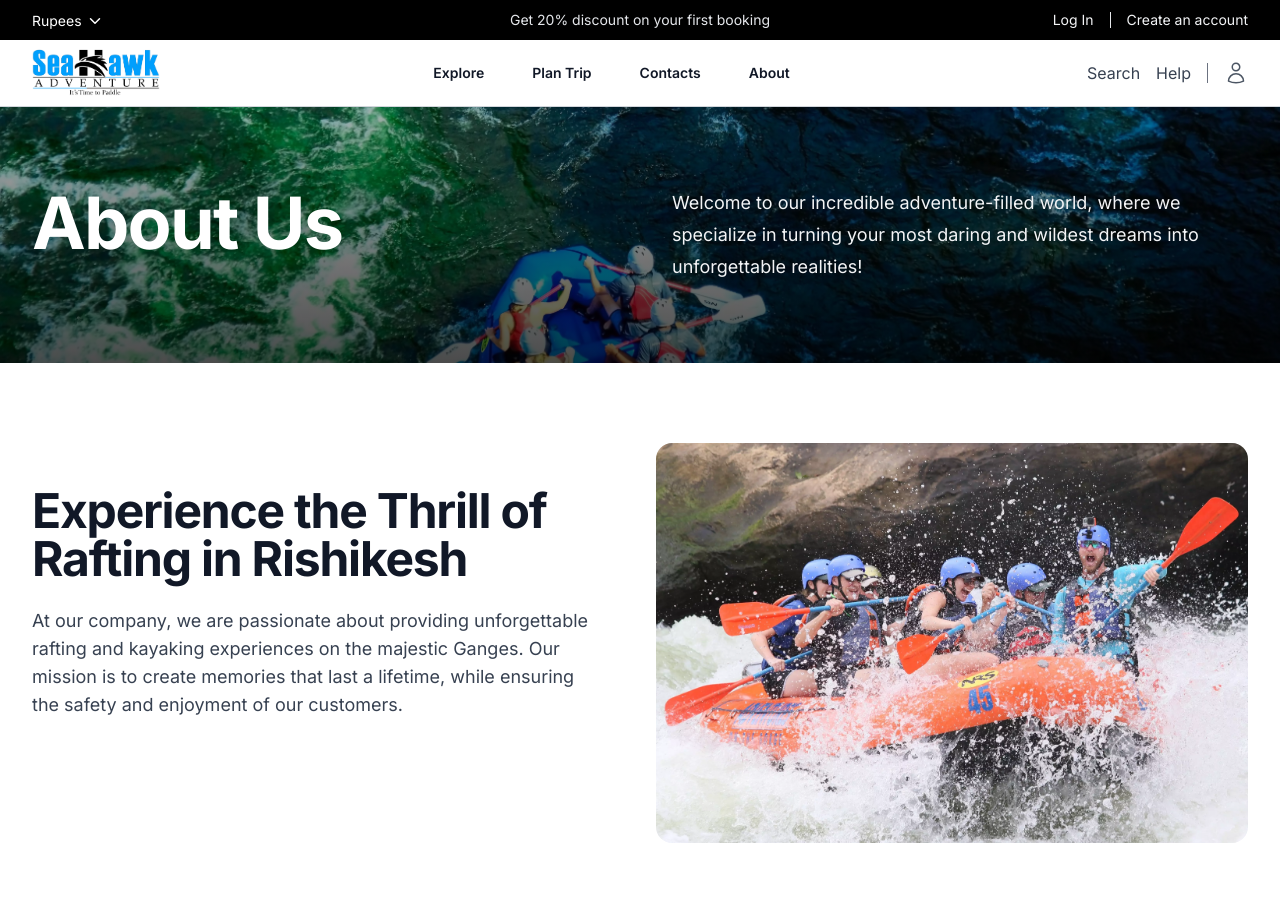
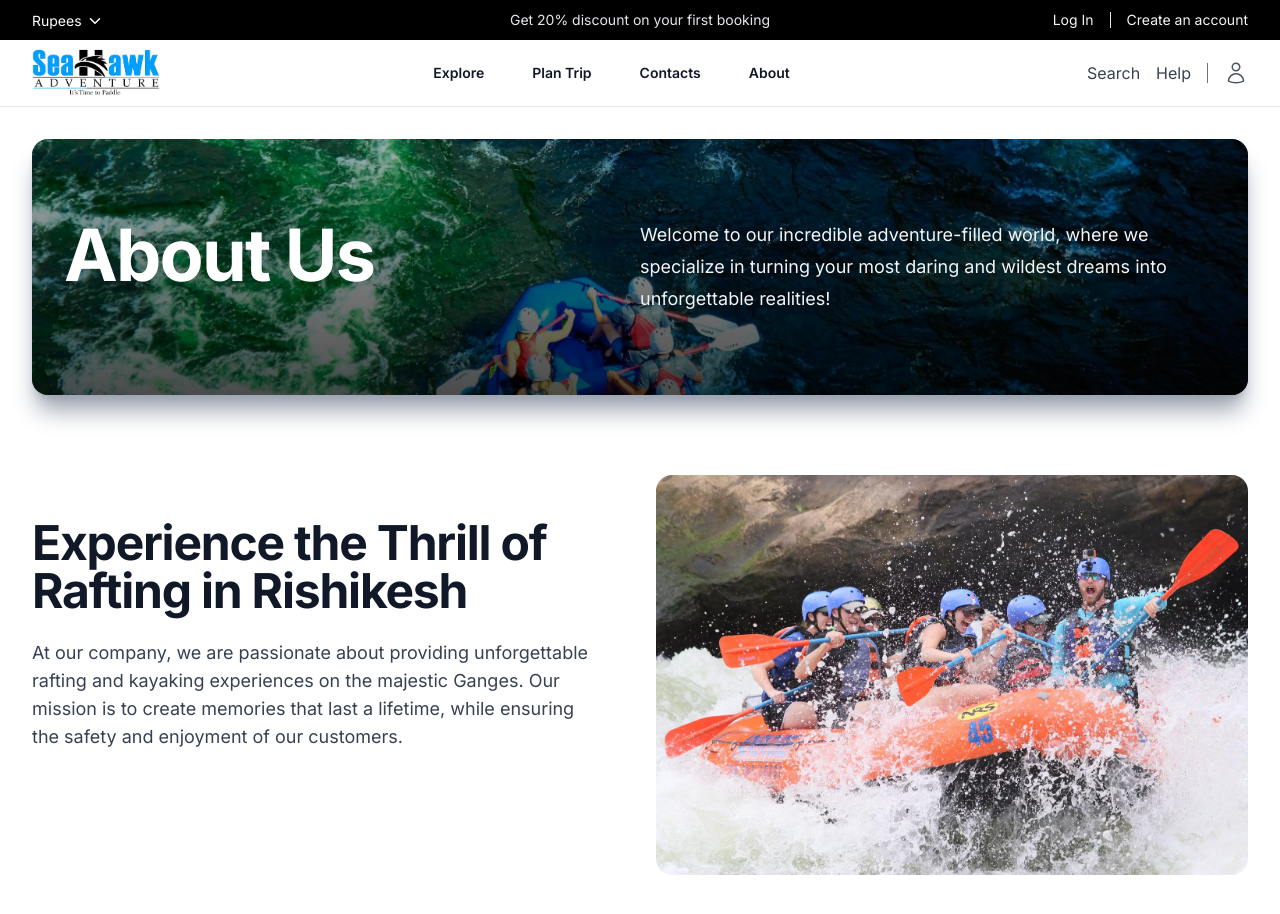
Before and after one commit to in-deepaknegi/seahawkadventures, a Next.js app: page /about in a window 1280 px wide. Shown: the top 914 px of the page. Built offline with nearby package versions, Linux system fonts and the light colour scheme.

Commit message:
misc + seo improved

```diff
--- a/app/layout.tsx
+++ b/app/layout.tsx
@@ -7,6 +7,13 @@ const inter = Inter({ subsets: ['latin'] })
 export const metadata: Metadata = {
   title: 'Sea Hawk Adventures',
   description: 'Generated by create next app',
+  metadataBase: new URL('https://www.seahawkadventures.com/'),
+  openGraph: {
+    url: "https://www.seahawkadventures.com/",
+    title: "My Website",
+    description: "My Website Description",
+    siteName: "Sea Hawk Adventures",
+  }
 }
 
 export default function RootLayout({
--- a/components/Navbar.jsx
+++ b/components/Navbar.jsx
@@ -37,7 +37,7 @@ const Navbar = () => {
                         </div>
                     </div>
                 </div>
-                <div className='bg-white border-b border-gray-300 flex items-center justify-between px-6 lg:py-[0.25rem] lg:px-8'>
+                <div className='bg-white border-b border-gray-200 flex items-center justify-between px-6 lg:py-[0.25rem] lg:px-8'>
                     <div className='flex lg:flex-none'>
                         <a href='/' className='-m-1.5 p-1.5 text-2xl font-medium'>
                             <Image
--- a/components/Newsletter.jsx
+++ b/components/Newsletter.jsx
@@ -23,7 +23,7 @@ const Newsletter = () => {
                     <p className='mt-4 text-sm fose text-gray-700'>
                         We care about your data. Read our
                         <span className='text-orange-600'>
-                            <a href="/privacy"> privacy policy</a>
+                            <a href="#"> privacy policy</a>
                         </span>.
                     </p>
                 </form>
--- a/components/about/Hero.jsx
+++ b/components/about/Hero.jsx
@@ -40,7 +40,8 @@ const Hero = () => {
     })
     return (
         <>
-            <section className='relative isolate overflow-hidden bg-white'
+            <section className='px-6 mt-6 lg:px-8 lg:mt-8'>
+                <div className='relative isolate overflow-hidden rounded-2xl shadow-xl shadow-gray-400 bg-white'
                     style={{
                         backgroundImage: "url('/rafting3.WEBP')",
                         backgroundPosition: 'center',
@@ -56,6 +57,7 @@ const Hero = () => {
                         <p className='my-auto text-lg leading-8 max-w-xl text-gray-100'>
                             Welcome to our incredible adventure-filled world, where we specialize in turning your most daring and wildest dreams into unforgettable realities!
                         </p>
+                    </div>
                 </div>
             </section>
 
--- a/components/contact/Hero.jsx
+++ b/components/contact/Hero.jsx
@@ -40,13 +40,15 @@ const Hero = () => {
     })
     return (
         <>
-            <section className='relative isolate overflow-hidden bg-white'
+            <section className='px-6 mt-6 lg:px-8 lg:mt-8'>
+                <div className='relative isolate overflow-hidden shadow-xl shadow-gray-400 bg-white rounded-2xl'
                     style={{
                         backgroundImage: "url('/kayak2.WEBP')",
                         backgroundPosition: 'center',
                         backgroundSize: 'cover',
                         // backgroundAttachment: 'fixed',
-                }}>
+                    }}
+                >
                     <div className='absolute w-full h-full z-[-9] bg-gradient-to-b from-black/30 to-black/70'></div>
 
                     <div className='mx-auto max-w-7xl py-12 px-6 lg:px-8 flex flex-col gap-y-6 justify-between'>
@@ -57,6 +59,7 @@ const Hero = () => {
                             Please don&apos;t hesitate to get in touch with us for any type of information or problem that you may have. We are here to help and provide assistance in any way we can.
                         </p>
                     </div>
+                </div>
             </section>
         </>
     )
```
Also changed, not shown: 1 other file (tests, documents, lock files or other folders). Lines whose indentation alone changed are shown as unchanged.
